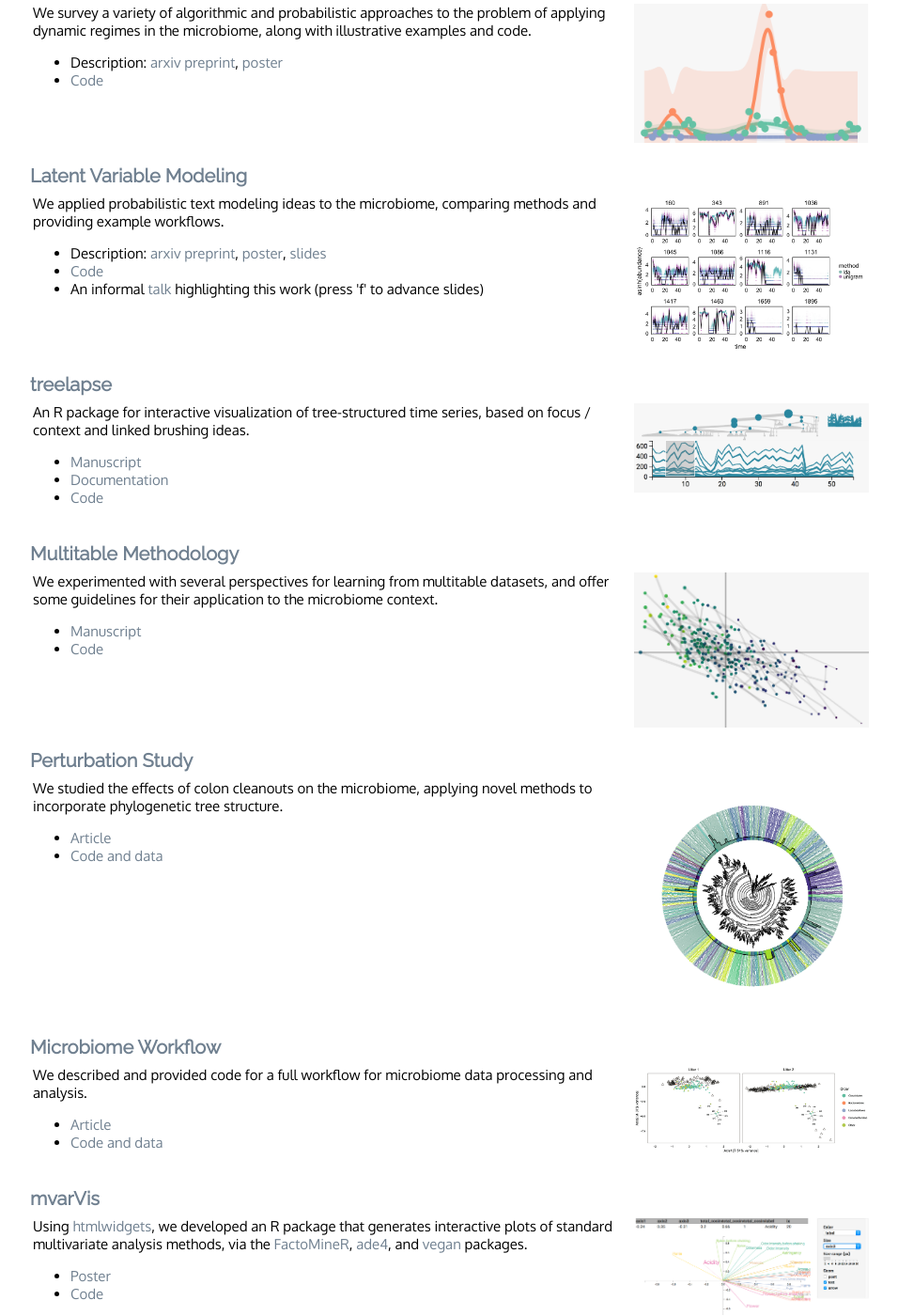
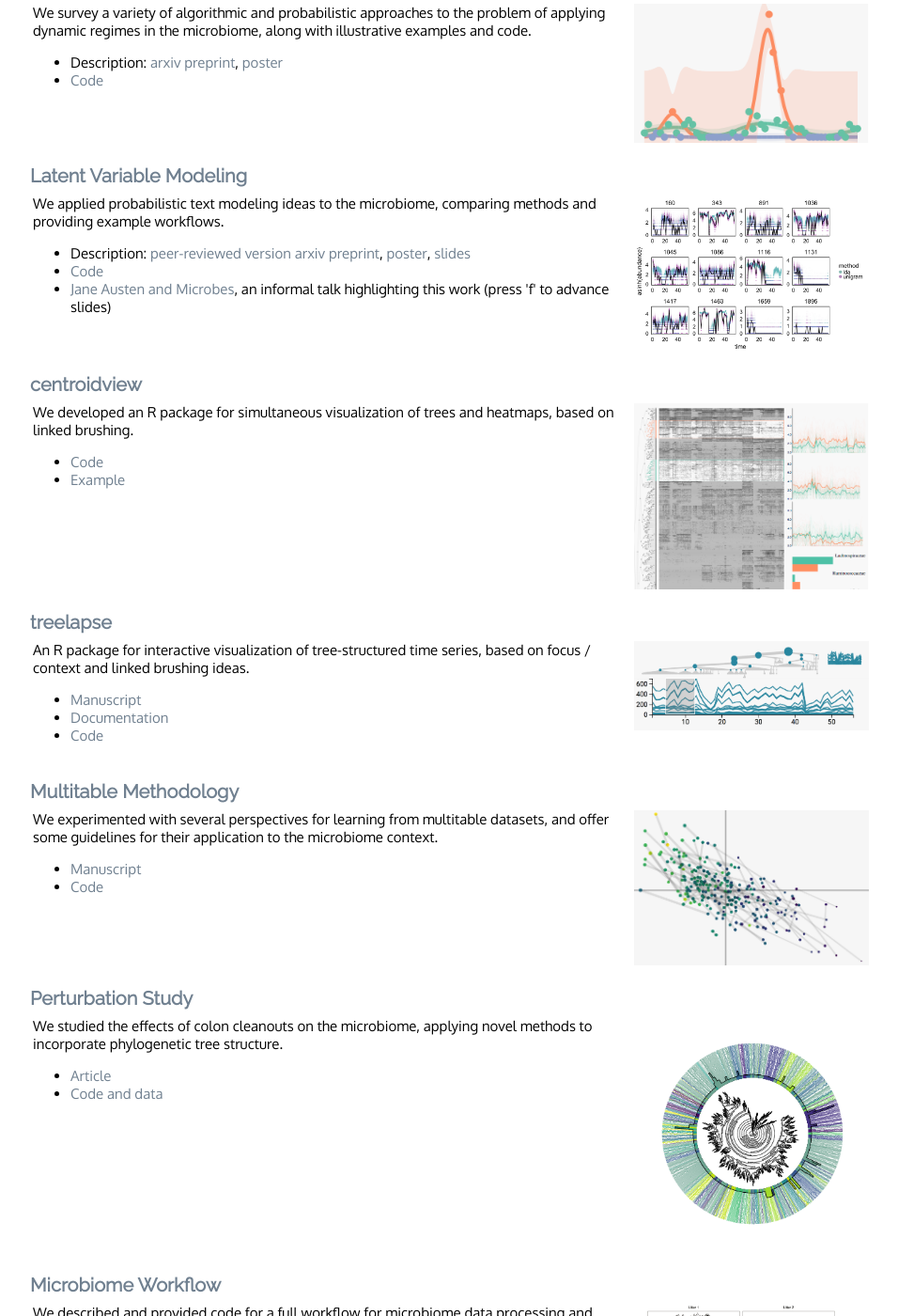
Before and after one commit to krisrs1128/personal-site, a Jekyll site: the page built from projects/projects.html, in a window 1280 px wide and 1400 px high, scrolled down 505 px. Shown: the whole window at 94% size, without its empty margins (160-1116 px from the left). Built offline with Jekyll 4.4.1, drawn with Linux system fonts in a browser that asks for light colours; some of the changed text lies outside the part shown.

Commit message:
put centroidview closer to top

```diff
--- a/projects/projects.html
+++ b/projects/projects.html
@@ -70,21 +70,40 @@ title: Kris Sankaran
 	          <td class="essay">
                 We applied probabilistic text modeling ideas to the microbiome, comparing methods and providing example workflows.
                 <ul>
-                    <li>Description: <a
-                    href="https://arxiv.org/abs/1706.04969">arxiv preprint</a>,
-                    <a
-                    href="http://statweb.stanford.edu/~kriss1/microbiome_plvm_poster.pdf">poster</a>,
-                    <a
-                    href="http://statweb.stanford.edu/~kriss1/microbiome_plvm_slides.pdf">slides</a></li>
+                    <li>Description:
+                        <a href="https://academic.oup.com/biostatistics/advance-article-abstract/doi/10.1093/biostatistics/kxy018/5032578?redirectedFrom=fulltext">
+                            peer-reviewed version
+                        </a>
+                        <a
+                            href="https://arxiv.org/abs/1706.04969">arxiv preprint</a>,
+                        <a
+                            href="http://statweb.stanford.edu/~kriss1/microbiome_plvm_poster.pdf">poster</a>,
+                        <a
+                            href="http://statweb.stanford.edu/~kriss1/microbiome_plvm_slides.pdf">slides</a></li>
                     <li><a href="http://github.com/krisrs1128/microbiome_plvm">Code</a></li>
-                    <li>An informal <a
-                    href="http://statweb.stanford.edu/~kriss1/weiland/">talk</a>
-                    highlighting this work (press 'f' to advance slides)</li>
+                    <li><a href="http://statweb.stanford.edu/~kriss1/weiland/">Jane Austen and Microbes</a>,
+                        an informal talk highlighting this work (press 'f' to advance slides)</li>
                 </ul>
 	          </td>
 	          <td>
                 <img src="../figure/posterior_check_ts-F.png" width="250">
  	          </td>
+	      </tr>
+    </table>
+    <h3 class="subsubtitle"><a href="https://github.com/krisrs1128/centroidview">centroidview</a></h3>
+    <table>
+	      <tr>
+	          <td class="essay">
+                We developed an R package for simultaneous visualization of
+                trees and heatmaps, based on linked brushing.
+                <ul>
+                    <li><a href="http://github.com/krisrs1128/centroidview">Code</a></li>
+                    <li><a href="http://statweb.stanford.edu/~kriss1/centroidview.html">Example</a></li>
+                </ul>
+	          </td>
+	          <td>
+                <img src="../figure/centroidview.png" width="250">
+	          </td>
 	      </tr>
     </table>
     <h3 class="subsubtitle"><a href="https://krisrs1128.github.io/treelapse/">treelapse</a></h3>
@@ -169,22 +188,6 @@ title: Kris Sankaran
 	          </td>
 	          <td>
                 <img src="../figure/mvarvis.png" width="250">
-	          </td>
-	      </tr>
-    </table>
-    <h3 class="subsubtitle"><a href="https://github.com/krisrs1128/centroidview">centroidview</a></h3>
-    <table>
-	      <tr>
-	          <td class="essay">
-                We developed an R package for simultaneous visualization of
-                trees and heatmaps, based on linked brushing.
-                <ul>
-                    <li><a href="http://github.com/krisrs1128/centroidview">Code</a></li>
-                    <li><a href="http://statweb.stanford.edu/~kriss1/centroidview.html">Example</a></li>
-                </ul>
-	          </td>
-	          <td>
-                <img src="../figure/centroidview.png" width="250">
 	          </td>
 	      </tr>
     </table>
```
